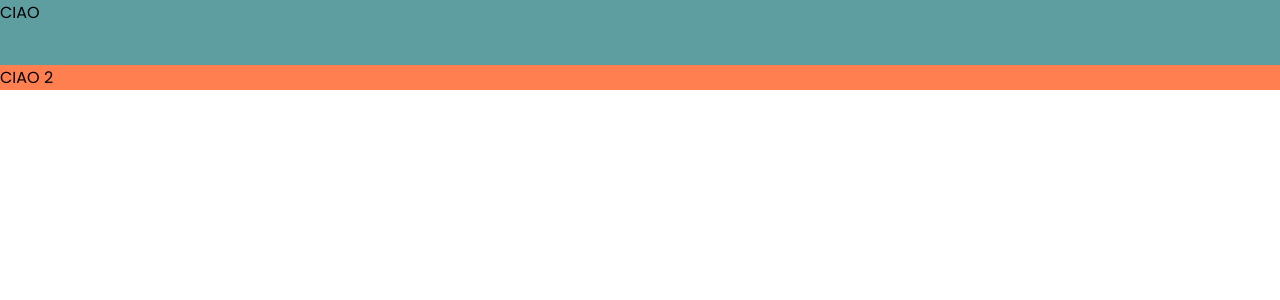
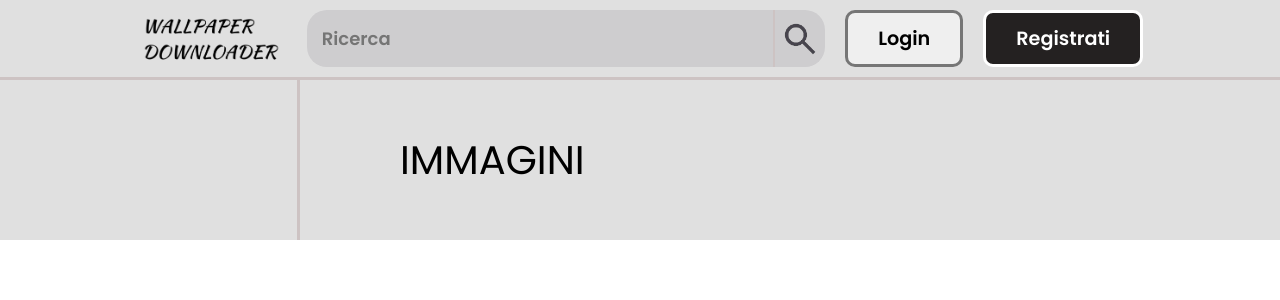
Before and after one commit to KilianRighetti/WallpaperDownloader, a PHP site: page / in a window 1280 px wide. Shown: the top 300 px of the page. Run offline with PHP 8.4, Linux system fonts and the light colour scheme; data that the repository does not hold is empty.

Commit message:
Visualizzazione e Download immagini

```diff
--- a/5_Applicativo/JavaScript.js
+++ b/5_Applicativo/JavaScript.js
@@ -0,0 +1,46 @@
+/* Usato ChatGPT per il codice di base di Modal, riadattato da me   */
+document.addEventListener("DOMContentLoaded", function() {
+    const modal = document.getElementById("imageModal");
+    const modalImg = document.getElementById("modalImg");
+    const caption = document.getElementById("caption");
+    const closeBtn = document.getElementsByClassName("close")[0];
+    const downloadBtn = document.getElementById("downloadBtn");
+
+    // Seleziona tutte le immagini nella sezione
+    const immagini = document.querySelectorAll("#lP_right img"); // Seleziona tutte le immagini della sezione
+
+    immagini.forEach(img => {
+      img.addEventListener("click", () => { // Aggiunge evento click
+        modal.style.display = "block";
+        modalImg.src = img.src;
+        caption.textContent = img.src.split("/").pop(); // Prende il nome del file
+        downloadBtn.setAttribute("data-url", img.src); // Dà al download come url l'src diretta dell'immagine
+      });
+    });
+
+    // Chiude il modal quando clicchi la X
+    closeBtn.addEventListener("click", () => { // () => CALLBACk: invece di ????
+      modal.style.display = "none";
+    });
+
+    // Chiude cliccando fuori dall'immagine
+    modal.addEventListener("click", (e) => {
+      if (e.target === modal) {
+        modal.style.display = "none";
+      }
+    });
+
+
+
+
+    // Download dell'Immagine
+    downloadBtn.addEventListener("click", () => {
+      const url = downloadBtn.getAttribute("data-url");
+      const a = document.createElement("a");
+      a.href = url;
+      a.download = url.split("/").pop(); // Nome file automatico
+      document.body.appendChild(a);
+      a.click();
+      document.body.removeChild(a);
+    });
+  });
--- /dev/null
+++ b/5_Applicativo/config.php
@@ -0,0 +1,16 @@
+<?php
+$servername = "localhost";
+$username = "root";
+$password = "password";
+$dbName = "wallpapers";
+
+
+// Connessione al DB
+$conn = new mysqli($servername, $username, $password, $dbName);
+// echo "Connesso. " .$conn->host_info . "\n";
+
+
+// >> Carico 3 foto su upload   FATTO
+// >> Query per ritornare tutte le foto   FATTO
+// >> Visualizza immagini
+?>
--- a/5_Applicativo/general_css.css
+++ b/5_Applicativo/general_css.css
@@ -6,6 +6,14 @@
     font-weight: 400;
 }
 
+:root {
+    --bianco: #ffffff;
+    --grigioChiaro: #e0e0e0;
+    --grigioStroke: #CDC3C3;
+    --grigioScuro: #CECDCF;
+    --strokeScura: #767676;
+    --nero: #242121;
+}
 
 
 /*---------------------------------------
@@ -24,13 +32,250 @@
 }
 
 #upperPart {
-    height: 65px;
+    height: 80px;
     width: 100%;
-    background-color: cadetblue;
+
+    background-color: var(--grigioChiaro);
+    border: solid var(--grigioStroke);
+    border-width: 0px 0px 3px 0px;
+    padding: 10px 5%;
+
+    flex: flex;
+    flex-direction: row;
+    gap: 20px; /* Spazio tra elementi */
+    justify-content: center;
 }
 
 #lowerPart {
     width: 100%;
     flex-grow: 1; /* Riempie lo spazio rimanente */
-    background-color: coral;
+    background-color: var(--grigioChiaro);
+    height: fit-content;
 }
+
+
+
+/*---------------------------------------
+    UpperPart
+------------------------------------------*/
+
+#uP_logo{
+    width: 150px;
+    height: 100%;
+    justify-content: center;
+    align-items: center;
+}
+
+#uP_searchBarContainer {
+    width: 45%;
+    height: 100%;
+
+    background-color: var(--grigioScuro);
+    border-radius: 20px;
+
+    display: flex;
+    flex-direction: row;
+}
+
+#uP_search_text {
+    width: 90%;
+    height: auto;
+    font-weight: 900;
+    font-size: large;
+
+    padding: 15px;
+    background-color: rgba(0,0,0,0);
+    border:  none;
+    outline: none;  /* Evita che si mostri il bordo quando si scrive nel box */
+}
+
+#uP_search_img {
+    display: inline;
+    width: 10%;
+    padding: 5px;
+    align-items: center;
+    justify-content: center;
+
+    border: solid var(--grigioStroke);
+    border-width: 0px 0px 0px 2px;
+}
+
+#uP_search_img img {
+    position: relative;
+    transform: translateX(-50%) translateY(-50%); /* Permette di spostare per il centro dell'img, non per in alto a sinistra  */
+    top: 50%;
+    left: 50%;
+
+    max-width: 40px;
+    max-height: 40px;
+
+    cursor: pointer;
+}
+
+.uP_button{
+    cursor: pointer;
+    width: fit-content;
+    height: 100%;
+
+    border: 3px solid;
+    border-radius: 10px;
+    text-align: center;
+    font-size: larger;
+    font-weight: bolder;
+
+    padding: 5px 30px;
+}
+
+#buttonLogin {
+    border-color: var(--strokeScura);
+}
+
+#buttonRegistrati {
+    background-color: var(--nero);
+    color: var(--bianco);
+}
+
+#buttonLogin:hover {
+    background-color: var(--grigioChiaro);
+}
+
+#buttonRegistrati:hover {
+    background-color: #504545;
+}
+
+
+/*---------------------------------------
+    LowerPart
+------------------------------------------*/
+
+#lP_left{
+    display: flex;
+    flex-direction: column;
+
+    min-width: 300px;
+    padding: 20px;
+    height: auto;
+
+    border: 3px solid;
+    border-width: 0px 3px 0px 0px;
+    border-color: var(--grigioStroke);
+}
+
+#lP_right{
+    display: flex;
+    flex-direction: column;
+    padding: 50px 20px 50px 100px;
+
+    gap: 20px;
+}
+
+
+#lowerPart h2{
+    font-size: 40px;
+}
+
+
+
+/*---------------------------------------
+    Main
+------------------------------------------*/
+
+#lP_right img{
+    width: 30%;
+    height: auto;
+
+    border-radius: 15px;
+}
+
+
+
+
+
+
+
+
+
+/* ---------------------------------------
+   MODAL STILE
+------------------------------------------*/
+
+.modal {
+    display: none; /* nascosto di default */
+    position: fixed;
+    z-index: 10;
+    padding-top: 60px;
+    left: 0;
+    top: 0;
+    width: 100%;
+    height: 100%;
+    overflow: auto;
+    background-color: rgba(0,0,0,0.85);
+  }
+
+  /* immagine dentro il modal */
+  .modal-content {
+    margin: auto;
+    display: block;
+    max-width: 80%;
+    max-height: 80%;
+    border-radius: 15px;
+    box-shadow: 0 0 20px #000;
+  }
+
+  /* testo sotto immagine (opzionale) */
+  #caption {
+    text-align: center;
+    color: #f1f1f1;
+    padding: 10px;
+    font-size: 18px;
+  }
+
+  /* pulsante chiusura */
+  .close {
+    position: absolute;
+    top: 20px;
+    right: 35px;
+    color: #fff;
+    font-size: 40px;
+    font-weight: bold;
+    cursor: pointer;
+  }
+
+  .close:hover {
+    color: #bbb;
+  }
+
+  /* bottone download */
+  #downloadBtn {
+    display: block;
+    margin: 20px auto;
+    background-color: #007bff;
+    color: white;
+    border: none;
+    border-radius: 8px;
+    padding: 10px 25px;
+    font-size: 18px;
+    cursor: pointer;
+    transition: 0.2s ease;
+  }
+
+  #downloadBtn:hover {
+    background-color: #0056b3;
+  }
+
+
+
+
+
+
+#overlayDownload{
+    position: fixed; /* Lo rende grande quanto la pagina   */
+    display: block;
+    z-index: 5;
+    width: 100%;
+    height: 100%;
+
+    background-color: var(--grigioScuro);
+    opacity: 80%;
+    transition: 0.5s;
+}
--- a/5_Applicativo/index.html
+++ /dev/null
@@ -1,39 +0,0 @@
-<!DOCTYPE html>
-<html lang="it">
-<head>
-  <!-- Metadata -->
-  <title>Wallpaper Downloader</title>
-  <meta charset="UTF-8">
-  <meta name="viewport" content="width=device-width, initial-scale=1">
-  <meta name="description" content="Sito sviluppato nel primo semestre 2025-2026 - M306 - Made by Kilian Righetti">
-  <meta name="keywords" content="HTML, CSS, JS, PHP">
-  <meta name="author" content="Kilian Righetti">
-  <!-- Favicons and Icons -->
-  <link rel="icon" href="images/general/Favicon.png" type="image/x-icon">
-  <!-- Fonts -->
-  <link href="https://fonts.googleapis.com/css2?family=Russo+One&display=swap" rel="stylesheet">
-  <link href="https://fonts.googleapis.com/css2?family=Poppins:wght@400;600&display=swap" rel="stylesheet">
-  <!-- CSS Stylesheets and JavaScript-->
-  <link rel="stylesheet" type="text/css" href="general_CSS.css">
-  <script src="JavaScript.js" defer></script> <!-- 'defer' ensures scripts are executed after HTML is parsed -->
-  <link rel="stylesheet" href="https://fonts.googleapis.com/css2?family=Russo+One&display=swap">
-  <link rel="stylesheet" href="https://fonts.googleapis.com/css2?family=Poppins:wght@400;600&display=swap">
-</head>
-<body>
-
-<div id="main">
-    <div id="upperPart">
-        CIAO
-    </div>
-
-    <div id="lowerPart">
-        CIAO 2
-    </div>
-
-
-
-
-</div>
-
-</body>
-</html>
--- /dev/null
+++ b/5_Applicativo/index.php
@@ -0,0 +1,88 @@
+<?php
+include("config.php"); // esegue
+$tutteImmagini = $conn->query("SELECT nome_file FROM foto");
+?>
+
+
+
+<!DOCTYPE html>
+<html lang="it">
+<head>
+  <!-- Metadata -->
+  <title>Wallpaper Downloader</title>
+  <meta charset="UTF-8">
+  <meta name="viewport" content="width=device-width, initial-scale=1">
+  <meta name="description" content="Sito sviluppato nel primo semestre 2025-2026 - M306 - Made by Kilian Righetti">
+  <meta name="keywords" content="HTML, CSS, JS, PHP">
+  <meta name="author" content="Kilian Righetti">
+  <!-- Favicons and Icons -->
+  <link rel="icon" href="images/general/Favicon.png" type="image/x-icon">
+  <!-- Fonts -->
+  <link href="https://fonts.googleapis.com/css2?family=Russo+One&display=swap" rel="stylesheet">
+  <link href="https://fonts.googleapis.com/css2?family=Poppins:wght@400;600&display=swap" rel="stylesheet">
+  <!-- CSS Stylesheets and JavaScript-->
+  <link rel="stylesheet" type="text/css" href="general_CSS.css">
+  <script src="JavaScript.js" defer></script> <!-- 'defer' ensures scripts are executed after HTML is parsed -->
+  <link rel="stylesheet" href="https://fonts.googleapis.com/css2?family=Russo+One&display=swap">
+  <link rel="stylesheet" href="https://fonts.googleapis.com/css2?family=Poppins:wght@400;600&display=swap">
+</head>
+<body>
+
+<div id="main">
+    <!-- <div id="overlayDownload">
+         a
+
+    </div> -->
+
+    <!-- MODAL PER DOWNLOAD -->
+    <div id="imageModal" class="modal">
+        <span class="close">&times;</span>
+        <img class="modal-content" id="modalImg">
+        <div id="caption"></div>
+        <button id="downloadBtn">Download</button>
+    </div>
+
+
+
+    <div id="upperPart">
+        <img id="uP_logo" src="img/logo.png">
+        <div id="uP_searchBarContainer">
+            <input type="text" id="uP_search_text" placeholder="Ricerca">
+            <div id="uP_search_img">
+                <img src="img/magnifying_glass.png">
+            </div>
+        </div>
+        <input type="button" class="uP_button" id="buttonLogin" value="Login">
+        <input type="button" class="uP_button" id="buttonRegistrati" value="Registrati">
+    </div>
+
+    <div id="lowerPart">
+        <div id="lP_left">
+
+
+        </div>
+        <div id="lP_right">
+            <h2> IMMAGINI </h2>
+
+            <?php
+                // Trasforma l'oggetto "mysqli_result" in varie stringhe tramite un FOR
+                if ($tutteImmagini->num_rows > 0) {
+                    while ($row = $tutteImmagini->fetch_assoc()) {
+                        echo "<img src='upload/" . $row["nome_file"] . "'>";
+                    }
+                }
+            ?>
+
+        </div>
+
+
+
+    </div>
+
+
+
+
+</div>
+
+</body>
+</html>
```
Also changed, not shown: 5_Applicativo/img/logo.png (added), 5_Applicativo/img/magnifying_glass.png (added), 5_Applicativo/img/module_table_bottom.png (added), 5_Applicativo/img/module_table_top.png (added), 5_Applicativo/upload/lugano_buia.jpg (added), 5_Applicativo/upload/templateVM_Valsa2.jpg (added), 5_Applicativo/upload/volpe.png (added).
